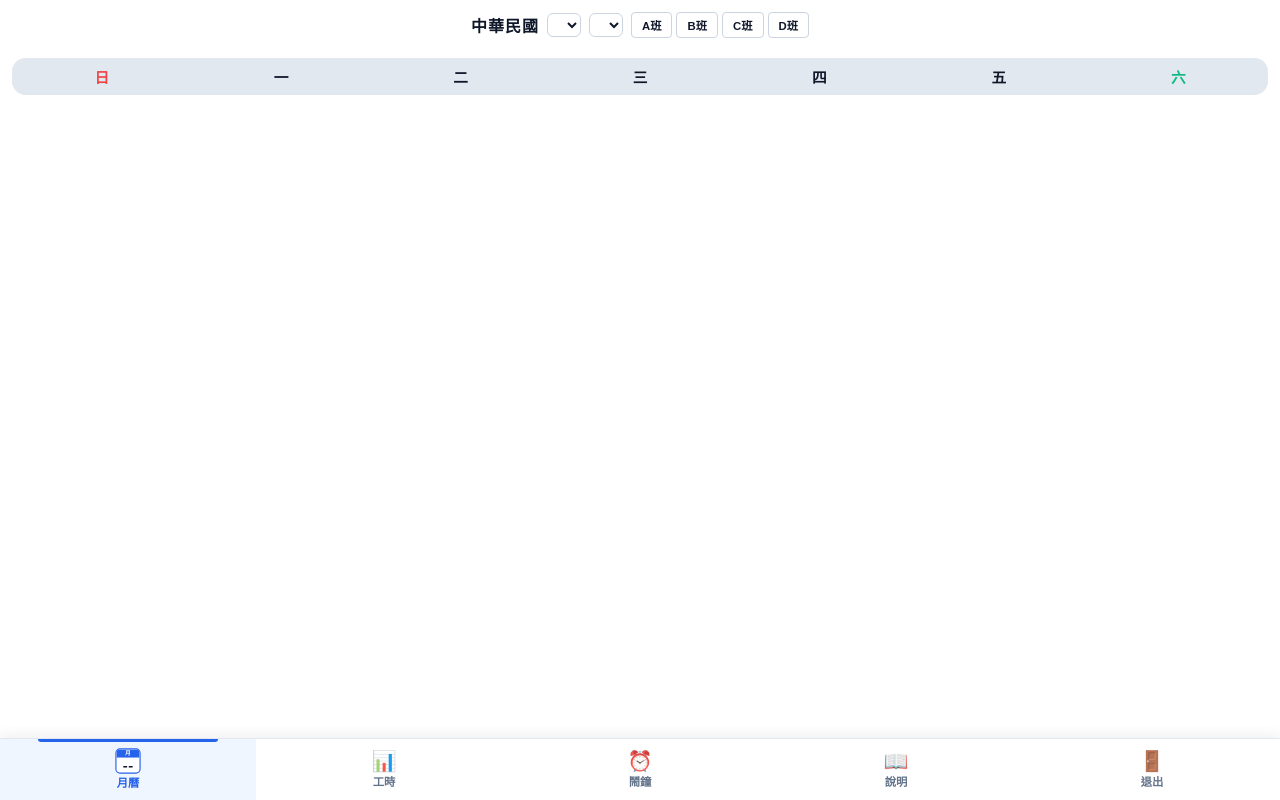
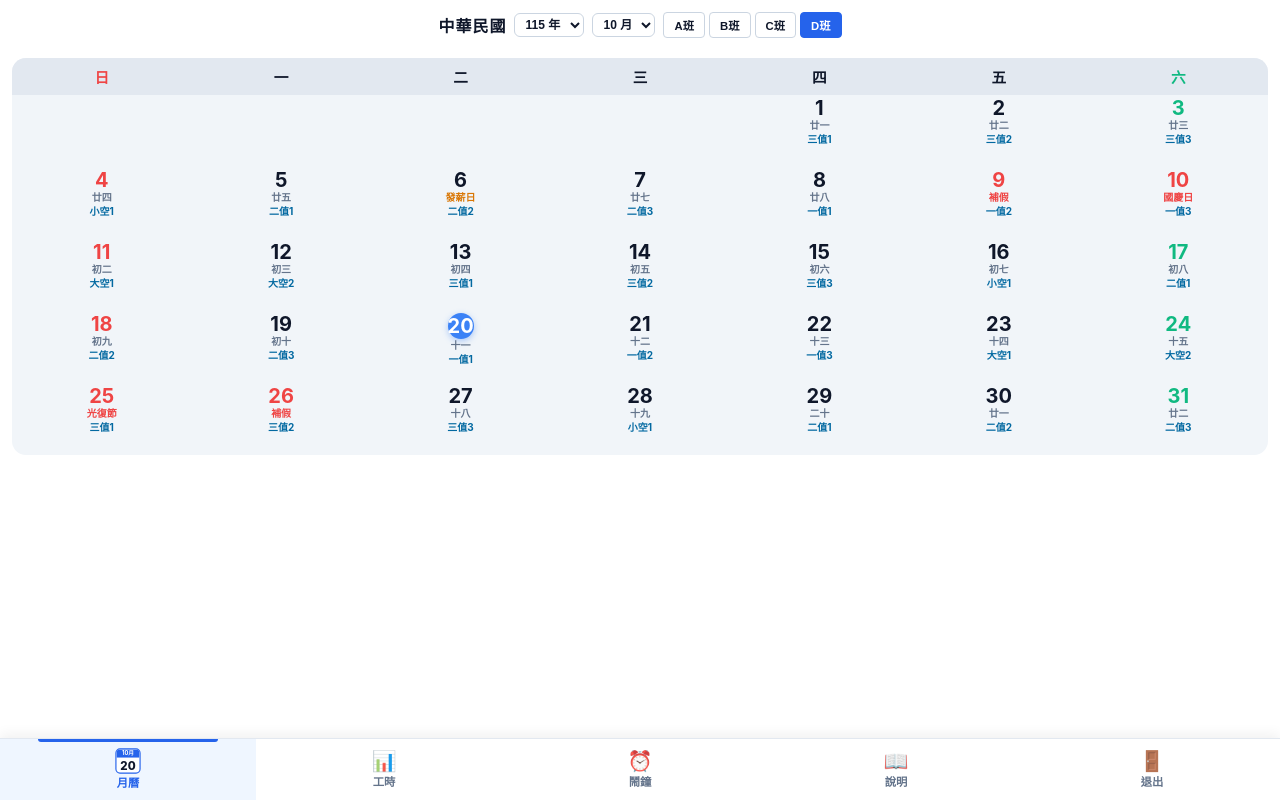
Before and after one commit to guoming0903/html_to_apk, a website: page app/src/main/assets/index.html in a window 1280 px wide. Drawn offline with Linux system fonts and the light colour scheme.

Commit message:
Add files via upload

```diff
--- a/app/src/main/assets/index.html
+++ b/app/src/main/assets/index.html
@@ -827,7 +827,7 @@ var lunarInfo = [
   0x0a950,0x0b4a0,0x0baa4,0x0ad50,0x055d9,0x04ba0,0x0a5b0,0x15176,0x052b0,0x0a930,
   0x07954,0x06aa0,0x0ad50,0x05b52,0x04b60,0x0a6e6,0x0a4e0,0x0d260,0x0ea65,0x0d530,
   0x05aa0,0x076a3,0x096d0,0x04afb,0x04ad0,0x0a4d0,0x1d0b6,0x0d250,0x0d520,0x0dd45,
-  0x0b5a0,0x056d0,0x055b2,0x049b0,0x0a577,0x0a4b0,0x0aa50,1b255,0x06d20,0x0ada0,
+  0x0b5a0,0x056d0,0x055b2,0x049b0,0x0a577,0x0a4b0,0x0aa50,0x1b255,0x06d20,0x0ada0,
   0x14b63,0x09370,0x049f8,0x04970,0x064b0,0x168a6,0x0ea50,0x06b20,0x1a6c4,0x0aaef,
   0x092e0,0x0d2e3,0x0c960,0x0d557,0x0d4a0,0x0da50,0x05d55,0x056a0,0x0a6d0,0x055d4,
   0x052d0,0x0a9b8,0x0a950,0x0b4a0,0x0b6a6,0x0ad50,0x055a0,0x0aba4,0x0a5b0,0x052b0,
@@ -1807,7 +1807,6 @@ window.onresize = function() {
 };
 
 window.onload = function() {
-  // 動態設定底部月曆圖示為當天日期
   var badgeMonthEl = document.getElementById("navBadgeMonth");
   var badgeDayEl = document.getElementById("navBadgeDay");
   if (badgeMonthEl && badgeDayEl) {
```
